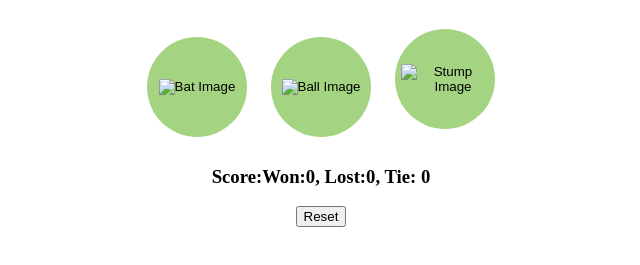
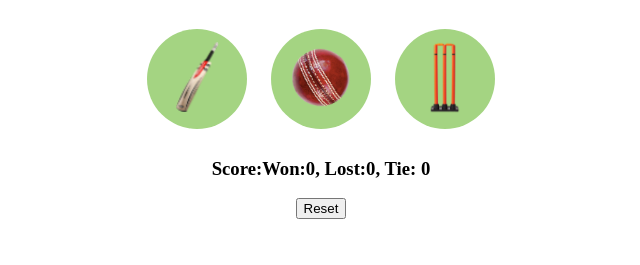
Before and after one commit to Nandinimourya123456/cricketgame1, a plain HTML site: page index.html in a window 1280 px wide. Shown: the part 61-326 px from the top of the page, without its empty margins (319-959 px from the left). Drawn offline with Linux system fonts and the light colour scheme.

Commit message:
Update index.html

```diff
--- a/index.html
+++ b/index.html
@@ -12,7 +12,7 @@
   let resultMsg = getResult('Bat', computerChoice);
   showResult('Bat', computerChoice, resultMsg);
   ">
-    <img src="images/bat.png" alt="Bat Image" class="choice-image">
+    <img src="bat.png" alt="Bat Image" class="choice-image">
   </button>
 
   <button class="choice-button" onclick="
@@ -20,7 +20,7 @@
     resultMsg = getResult('Ball', computerChoice);
     showResult('Ball', computerChoice, resultMsg);
   ">
-    <img src="images/ball.png" alt="Ball Image" class="choice-image">
+    <img src="ball.png" alt="Ball Image" class="choice-image">
   </button>
 
   <button class="choice-button" onclick="
@@ -28,7 +28,7 @@
     resultMsg = getResult('Stump', computerChoice);
     showResult('Stump', computerChoice, resultMsg);
   ">
-    <img src="images/stump.png" alt="Stump Image" class="choice-image">
+    <img src="stump.png" alt="Stump Image" class="choice-image">
   </button>
 
   <h3 id="user-move"></h3>
```
